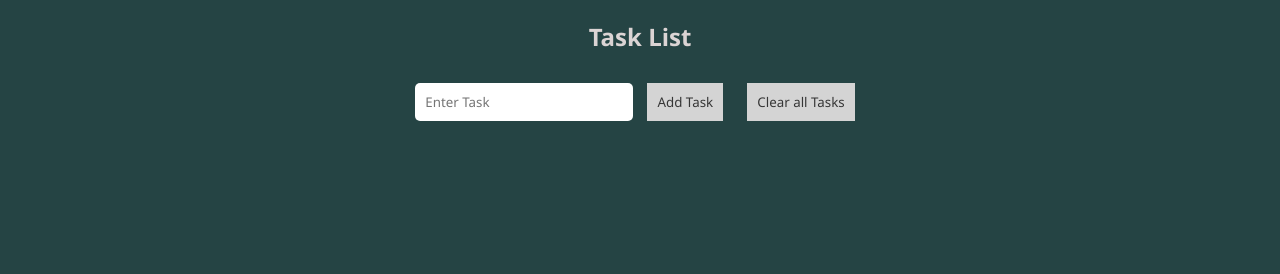
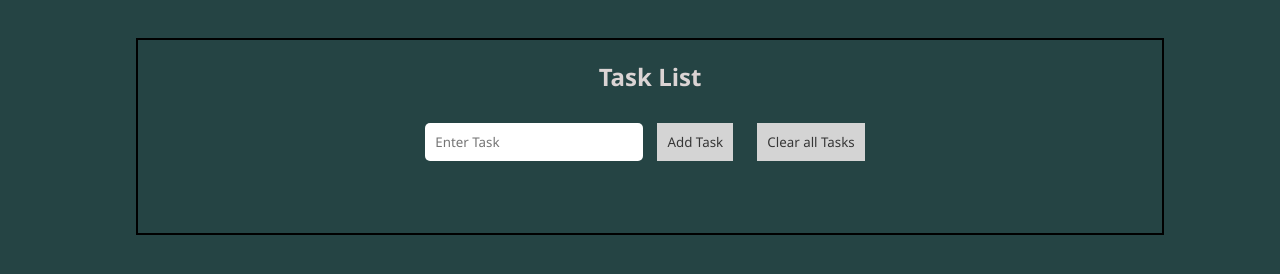
Before and after one commit to troymeeker/typescript-todo, a website with bundled scripts: page public/index.html in a window 1280 px wide. Built offline with nearby package versions, Linux system fonts and the light colour scheme.

Commit message:
center div border

```diff
--- a/public/index.html
+++ b/public/index.html
@@ -10,6 +10,7 @@
 
 </head>
 <body>
+  <div class="border">
     <h2>Task List</h2>
 
     <form id="new-task-form">
@@ -20,6 +21,7 @@
     <ul id="list">
 
     </ul>
+  </div>
 
 </body>
 </html>
--- a/public/styles.css
+++ b/public/styles.css
@@ -6,6 +6,13 @@ body{
     background-color: rgb(37, 68, 68);
     text-align: center;
     color:rgb(219, 212, 212);
+  }
+  .border{
+    border: 2px solid black;
+    width: 80vw;
+    margin: 10vw ;
+    margin-top:3%;
+    height: fit-content;
   }
   #list {
     list-style: none;
```
Lines whose indentation alone changed are shown as unchanged.
